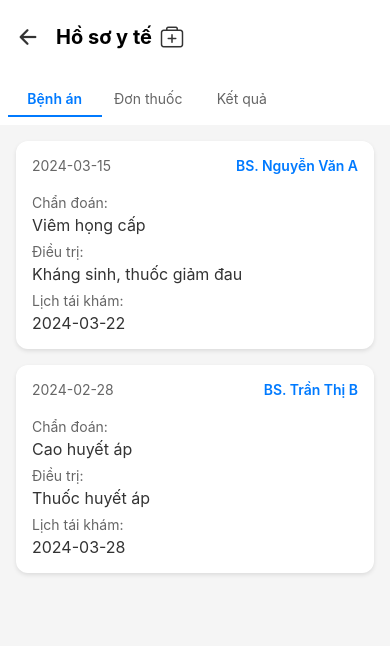
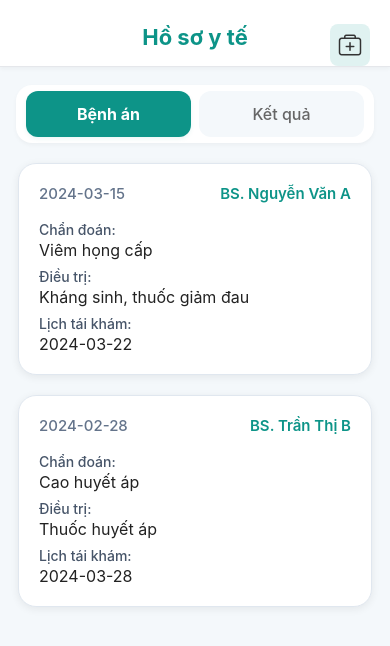
Before and after one commit to TLChouny/WDP301-HIV-HealthCare-Mobile, a React Native app in the folder hiv-healthcare-mobile/: screen /MedicalRecords in a window 390 px wide. Shown: the top 646 px of the page. Built offline with nearby package versions, Linux system fonts and the light colour scheme.

Commit message:
update medicalrecord lan 2

```diff
--- a/hiv-healthcare-mobile/screens/medical/MedicalRecords.tsx
+++ b/hiv-healthcare-mobile/screens/medical/MedicalRecords.tsx
@@ -21,12 +21,8 @@ const MedicalRecords = () => {
   const navigation = useNavigation<NavigationProp>();
   const [activeTab, setActiveTab] = useState('history');
   const [showInsuranceModal, setShowInsuranceModal] = useState(false);
-  const [insuranceInfo, setInsuranceInfo] = useState({
-    insuranceNumber: '',
-    insuranceType: '',
-    expiryDate: '',
-    hospital: '',
-  });
+
+
 
   // Mock data - In real app, this would come from an API
   const medicalHistory = [
@@ -45,18 +41,6 @@ const MedicalRecords = () => {
       diagnosis: 'Cao huyết áp',
       treatment: 'Thuốc huyết áp',
       followUp: '2024-03-28',
-    },
-  ];
-
-  const prescriptions = [
-    {
-      id: '1',
-      date: '2024-03-15',
-      doctor: 'BS. Nguyễn Văn A',
-      medications: [
-        { name: 'Amoxicillin 500mg', dosage: '1 viên x 3 lần/ngày', duration: '7 ngày' },
-        { name: 'Paracetamol 500mg', dosage: '1 viên khi sốt', duration: '3 ngày' },
-      ],
     },
   ];
 
@@ -90,27 +74,6 @@ const MedicalRecords = () => {
     </View>
   );
 
-  const renderPrescriptions = () => (
-    <View style={styles.section}>
-      {prescriptions.map((prescription) => (
-        <View key={prescription.id} style={styles.card}>
-          <View style={styles.cardHeader}>
-            <Text style={styles.date}>{prescription.date}</Text>
-            <Text style={styles.doctor}>{prescription.doctor}</Text>
-          </View>
-          <Text style={styles.label}>Đơn thuốc:</Text>
-          {prescription.medications.map((med, index) => (
-            <View key={index} style={styles.medicationItem}>
-              <Text style={styles.medicationName}>{med.name}</Text>
-              <Text style={styles.medicationDosage}>Liều dùng: {med.dosage}</Text>
-              <Text style={styles.medicationDuration}>Thời gian: {med.duration}</Text>
-            </View>
-          ))}
-        </View>
-      ))}
-    </View>
-  );
-
   const renderDiagnosisResults = () => (
     <View style={styles.section}>
       {diagnosisResults.map((result) => (
@@ -135,9 +98,7 @@ const MedicalRecords = () => {
   return (
     <SafeAreaView style={styles.container}>
       <View style={styles.header}>
-        <TouchableOpacity onPress={() => navigation.goBack()}>
-          <Ionicons name="arrow-back" size={24} color="#333" />
-        </TouchableOpacity>
+
         <Text style={styles.title}>Hồ sơ y tế</Text>
         <TouchableOpacity
           style={styles.medicationButton}
@@ -157,14 +118,6 @@ const MedicalRecords = () => {
           </Text>
         </TouchableOpacity>
         <TouchableOpacity
-          style={[styles.tab, activeTab === 'prescriptions' && styles.activeTab]}
-          onPress={() => setActiveTab('prescriptions')}
-        >
-          <Text style={[styles.tabText, activeTab === 'prescriptions' && styles.activeTabText]}>
-            Đơn thuốc
-          </Text>
-        </TouchableOpacity>
-        <TouchableOpacity
           style={[styles.tab, activeTab === 'results' && styles.activeTab]}
           onPress={() => setActiveTab('results')}
         >
@@ -172,18 +125,12 @@ const MedicalRecords = () => {
             Kết quả
           </Text>
         </TouchableOpacity>
-        <TouchableOpacity
-          style={[styles.tab, activeTab === 'insurance' && styles.activeTab]}
-          onPress={() => setActiveTab('insurance')}
-        >
-        </TouchableOpacity>
+
       </View>
 
       <ScrollView style={styles.content}>
         {activeTab === 'history' && renderMedicalHistory()}
-        {activeTab === 'prescriptions' && renderPrescriptions()}
         {activeTab === 'results' && renderDiagnosisResults()}
-
       </ScrollView>
 
       <Modal
@@ -201,105 +148,124 @@ const MedicalRecords = () => {
 const styles = StyleSheet.create({
   container: {
     flex: 1,
-    backgroundColor: '#f5f5f5',
+    backgroundColor: '#F4F8FB',
   },
   header: {
     flexDirection: 'row',
     alignItems: 'center',
-    padding: 16,
+    justifyContent: 'center',
+    paddingTop: 24,
+    paddingBottom: 16,
     backgroundColor: '#fff',
+    borderBottomWidth: 1,
+    borderBottomColor: '#E5E7EB',
+    elevation: 2,
+    shadowColor: '#000',
+    shadowOffset: { width: 0, height: 2 },
+    shadowOpacity: 0.04,
+    shadowRadius: 4,
   },
   title: {
-    fontSize: 20,
+    fontSize: 22,
     fontWeight: 'bold',
-    marginLeft: 16,
+    color: '#0D9488',
+    textAlign: 'center',
+    flex: 1,
+  },
+  medicationButton: {
+    position: 'absolute',
+    right: 20,
+    top: 24,
+    padding: 8,
+    backgroundColor: '#E0F2F1',
+    borderRadius: 8,
   },
   tabContainer: {
     flexDirection: 'row',
     backgroundColor: '#fff',
-    padding: 8,
+    borderRadius: 16,
+    marginHorizontal: 16,
+    marginTop: 18,
+    marginBottom: 10,
+    padding: 6,
+    shadowColor: '#000',
+    shadowOffset: { width: 0, height: 2 },
+    shadowOpacity: 0.04,
+    shadowRadius: 4,
+    elevation: 2,
   },
   tab: {
     flex: 1,
-    paddingVertical: 8,
+    paddingVertical: 13,
     alignItems: 'center',
+    borderRadius: 12,
+    backgroundColor: '#F4F8FB',
+    marginHorizontal: 4,
   },
   activeTab: {
-    borderBottomWidth: 2,
-    borderBottomColor: '#007AFF',
+    backgroundColor: '#0D9488',
+    shadowColor: '#0D9488',
+    shadowOffset: { width: 0, height: 2 },
+    shadowOpacity: 0.08,
+    shadowRadius: 4,
+    elevation: 2,
   },
   tabText: {
     color: '#666',
+    fontSize: 16,
+    fontWeight: '500',
   },
   activeTabText: {
-    color: '#007AFF',
-    fontWeight: '600',
+    color: '#fff',
+    fontWeight: '700',
   },
   content: {
     flex: 1,
+    paddingHorizontal: 8,
   },
   section: {
-    padding: 16,
+    padding: 10,
   },
   card: {
     backgroundColor: '#fff',
-    borderRadius: 12,
-    padding: 16,
-    marginBottom: 16,
+    borderRadius: 18,
+    padding: 20,
+    marginBottom: 20,
     shadowColor: '#000',
-    shadowOffset: {
-      width: 0,
-      height: 2,
-    },
-    shadowOpacity: 0.1,
-    shadowRadius: 4,
+    shadowOffset: { width: 0, height: 2 },
+    shadowOpacity: 0.07,
+    shadowRadius: 8,
     elevation: 3,
+    borderWidth: 1,
+    borderColor: '#E0E7EF',
   },
   cardHeader: {
     flexDirection: 'row',
     justifyContent: 'space-between',
     alignItems: 'center',
-    marginBottom: 12,
+    marginBottom: 10,
   },
   date: {
-    fontSize: 14,
-    color: '#666',
+    fontSize: 15,
+    color: '#64748B',
+    fontWeight: '500',
   },
   doctor: {
-    fontSize: 14,
-    color: '#007AFF',
+    fontSize: 15,
+    color: '#0D9488',
     fontWeight: '600',
   },
   label: {
     fontSize: 14,
-    color: '#666',
+    color: '#475569',
     marginTop: 8,
+    fontWeight: '500',
   },
   contentText: {
     fontSize: 16,
-    color: '#333',
-    marginTop: 4,
-  },
-  medicationItem: {
-    marginTop: 8,
-    padding: 8,
-    backgroundColor: '#f9f9f9',
-    borderRadius: 8,
-  },
-  medicationName: {
-    fontSize: 16,
-    fontWeight: '600',
-    color: '#333',
-  },
-  medicationDosage: {
-    fontSize: 14,
-    color: '#666',
-    marginTop: 4,
-  },
-  medicationDuration: {
-    fontSize: 14,
-    color: '#666',
+    color: '#222',
     marginTop: 2,
+    fontWeight: '400',
   },
   sectionTitle: {
     fontSize: 18,
@@ -355,9 +321,6 @@ const styles = StyleSheet.create({
   saveButtonText: {
     color: '#fff',
   },
-  medicationButton: {
-    padding: 8,
-  },
 });
 
 export default MedicalRecords;
```
